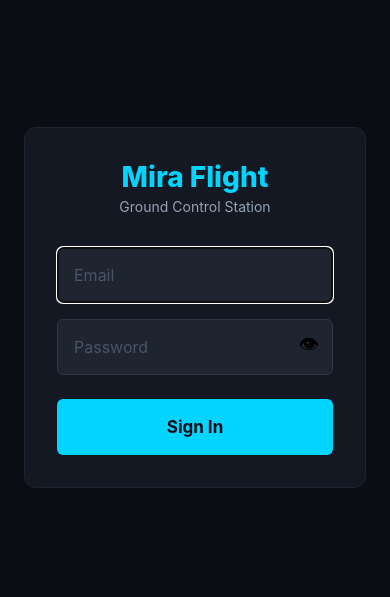
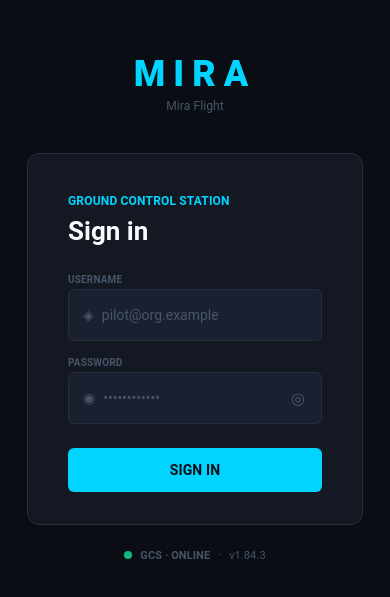
Before and after one commit to dataworks2026/Mira-Flight, a React Native app in the folder mira-flight/: screen /Login in a window 390 px wide. Shown: the part 115-712 px from the top of the page. Built offline with nearby package versions, Linux system fonts and the light colour scheme.

Commit message:
[Feat]: Login redesign variant A

```diff
--- a/mira-flight/src/screens/LoginScreen.tsx
+++ b/mira-flight/src/screens/LoginScreen.tsx
@@ -5,9 +5,7 @@ import {
   TextInput,
   TouchableOpacity,
   StyleSheet,
-  Alert,
   ActivityIndicator,
-  useWindowDimensions,
   KeyboardAvoidingView,
   Platform,
   ScrollView,
@@ -16,33 +14,51 @@ import {useNavigation} from '@react-navigation/native';
 import {NativeStackNavigationProp} from '@react-navigation/native-stack';
 import {useAuthStore} from '../store/authStore';
 import {RootStackParamList} from '../App';
+import {
+  T,
+  spacing,
+  radius,
+  fontSize,
+  fontFamily,
+  hairline,
+  hitTarget,
+} from '../theme/tokens';
 
 type NavProp = NativeStackNavigationProp<RootStackParamList>;
+
+function hasCapsLock(text: string): boolean {
+  if (text.length < 2) {return false;}
+  const letters = text.replace(/[^a-zA-Z]/g, '');
+  return letters.length > 0 && letters === letters.toUpperCase();
+}
 
 export default function LoginScreen() {
   const navigation = useNavigation<NavProp>();
   const login = useAuthStore(s => s.login);
-  const {width, height} = useWindowDimensions();
-  const isLandscape = width > height;
 
   const [email, setEmail] = useState('');
   const [password, setPassword] = useState('');
   const [loading, setLoading] = useState(false);
+  const [error, setError] = useState('');
+  const [showPassword, setShowPassword] = useState(false);
+  const [passFocused, setPassFocused] = useState(false);
 
   const passwordRef = useRef<TextInput>(null);
-  const [showPassword, setShowPassword] = useState(false);
+
+  const capsWarning = passFocused && !showPassword && hasCapsLock(password);
 
   const handleLogin = async () => {
     if (!email.trim() || !password.trim()) {
-      Alert.alert('Error', 'Enter email and password');
+      setError('Enter email and password');
       return;
     }
+    setError('');
     setLoading(true);
     try {
       await login(email.trim(), password);
       navigation.reset({index: 0, routes: [{name: 'Home'}]});
     } catch (err: any) {
-      Alert.alert('Login Failed', err?.message || 'Invalid credentials');
+      setError(err?.message || 'Invalid credentials');
     } finally {
       setLoading(false);
     }
@@ -50,145 +66,296 @@ export default function LoginScreen() {
 
   return (
     <KeyboardAvoidingView
-      style={styles.container}
+      style={s.root}
       behavior={Platform.OS === 'ios' ? 'padding' : 'height'}>
       <ScrollView
-        contentContainerStyle={[
-          styles.inner,
-          isLandscape && styles.innerLandscape,
-        ]}
+        contentContainerStyle={s.inner}
         keyboardShouldPersistTaps="handled"
         showsVerticalScrollIndicator={false}>
-        <View style={[styles.card, isLandscape && styles.cardLandscape]}>
-          <Text style={styles.title}>Mira Flight</Text>
-          <Text style={styles.subtitle}>Ground Control Station</Text>
 
+        {/* Brand lockup */}
+        <View style={s.brand}>
+          <Text style={s.brandMark}>MIRA</Text>
+          <Text style={s.brandSub}>Mira Flight</Text>
+        </View>
+
+        {/* Sign-in card */}
+        <View style={s.card}>
+          <Text style={s.eyebrow}>GROUND CONTROL STATION</Text>
+          <Text style={s.title}>Sign in</Text>
+
+          {/* Username */}
+          <View style={s.fieldBlock}>
+            <Text style={s.fieldLabel}>USERNAME</Text>
+            <View style={s.inputWrap}>
+              <Text style={s.inputIcon}>◈</Text>
               <TextInput
-            style={styles.input}
-            placeholder="Email"
-            placeholderTextColor="#475569"
+                style={s.input}
+                placeholder="pilot@org.example"
+                placeholderTextColor={T.t3}
                 value={email}
-            onChangeText={setEmail}
+                onChangeText={v => {setEmail(v); setError('');}}
                 keyboardType="email-address"
                 autoCapitalize="none"
                 autoCorrect={false}
-            autoFocus
                 returnKeyType="next"
                 onSubmitEditing={() => passwordRef.current?.focus()}
                 blurOnSubmit={false}
               />
-          <View style={styles.passwordRow}>
+            </View>
+          </View>
+
+          {/* Password */}
+          <View style={s.fieldBlock}>
+            <Text style={s.fieldLabel}>PASSWORD</Text>
+            <View style={s.inputWrap}>
+              <Text style={s.inputIcon}>◉</Text>
               <TextInput
                 ref={passwordRef}
-              style={[styles.input, styles.passwordInput]}
-              placeholder="Password"
-              placeholderTextColor="#475569"
+                style={[s.input, s.inputPass]}
+                placeholder="••••••••••••"
+                placeholderTextColor={T.t3}
                 value={password}
-              onChangeText={setPassword}
+                onChangeText={v => {setPassword(v); setError('');}}
                 secureTextEntry={!showPassword}
                 returnKeyType="done"
                 onSubmitEditing={handleLogin}
+                onFocus={() => setPassFocused(true)}
+                onBlur={() => setPassFocused(false)}
               />
               <TouchableOpacity
-              style={styles.eyeBtn}
+                style={s.eyeBtn}
                 onPress={() => setShowPassword(v => !v)}
                 hitSlop={{top: 12, bottom: 12, left: 12, right: 12}}>
-              <Text style={styles.eyeText}>{showPassword ? '🙈' : '👁'}</Text>
+                <Text style={s.eyeText}>{showPassword ? '○' : '◎'}</Text>
+              </TouchableOpacity>
+            </View>
+            {capsWarning && (
+              <Text style={s.capsHint}>⇪ CAPS LOCK ON</Text>
+            )}
+          </View>
+
+          {/* Inline error */}
+          {!!error && (
+            <View style={s.errorBox}>
+              <Text style={s.errorText}>{error}</Text>
+            </View>
+          )}
+
+          {/* Sign-in button */}
+          <TouchableOpacity
+            style={[s.signInBtn, loading && s.signInBtnBusy]}
+            onPress={handleLogin}
+            disabled={loading}
+            activeOpacity={0.8}
+            accessibilityRole="button"
+            accessibilityLabel="Sign in">
+            {loading ? (
+              <ActivityIndicator size="small" color={T.bg} />
+            ) : (
+              <Text style={s.signInBtnText}>SIGN IN</Text>
+            )}
           </TouchableOpacity>
         </View>
 
-          <TouchableOpacity
-            style={styles.loginBtn}
-            onPress={handleLogin}
-            disabled={loading}>
-            {loading ? (
-              <ActivityIndicator color="#F8FAFC" />
-            ) : (
-              <Text style={styles.loginBtnText}>Sign In</Text>
-            )}
-          </TouchableOpacity>
+        {/* GCS status line */}
+        <View style={s.statusRow}>
+          <View style={s.statusDot} />
+          <Text style={s.statusText}>GCS · ONLINE</Text>
+          <Text style={s.statusDivider}>·</Text>
+          <Text style={s.statusVersion}>v1.84.3</Text>
         </View>
       </ScrollView>
     </KeyboardAvoidingView>
   );
 }
 
-const styles = StyleSheet.create({
-  container: {
+const s = StyleSheet.create({
+  root: {
     flex: 1,
-    backgroundColor: '#0A0E14',
+    backgroundColor: T.bg,
   },
   inner: {
     flexGrow: 1,
     justifyContent: 'center',
-    padding: 24,
+    alignItems: 'center',
+    paddingVertical: spacing.xxl,
+    paddingHorizontal: spacing.xl,
   },
-  innerLandscape: {
+
+  // Brand lockup
+  brand: {
     alignItems: 'center',
+    marginBottom: 40,
   },
+  brandMark: {
+    fontSize: 36,
+    fontWeight: '900',
+    color: T.cyan,
+    fontFamily: fontFamily.ui,
+    letterSpacing: 8,
+  },
+  brandSub: {
+    fontSize: fontSize.caption,
+    color: T.t3,
+    fontFamily: fontFamily.ui,
+    marginTop: 4,
+    letterSpacing: 0.1,
+  },
+
+  // Card
   card: {
-    backgroundColor: '#131822',
-    borderRadius: 12,
-    borderWidth: 1,
-    borderColor: '#1E2530',
-    padding: 32,
-    elevation: 4,
+    width: 520,
+    maxWidth: '96%',
+    backgroundColor: T.panel,
+    borderRadius: radius.panel,
+    borderWidth: hairline,
+    borderColor: T.hairline,
+    paddingHorizontal: 40,
+    paddingTop: 40,
+    paddingBottom: 32,
+    elevation: 8,
   },
-  cardLandscape: {
-    width: 480,
-    maxWidth: '80%' as any,
+  eyebrow: {
+    fontSize: fontSize.caption,
+    color: T.cyan,
+    fontFamily: fontFamily.ui,
+    fontWeight: '700',
+    letterSpacing: 0.18,
+    marginBottom: spacing.sm,
   },
   title: {
-    fontSize: 28,
-    fontWeight: '800',
-    color: '#00D4FF',
-    textAlign: 'center',
+    fontSize: 26,
+    fontWeight: '700',
+    color: T.t1,
+    fontFamily: fontFamily.ui,
+    marginBottom: 28,
   },
-  subtitle: {
+
+  // Fields
+  fieldBlock: {
+    marginBottom: spacing.lg,
+  },
+  fieldLabel: {
+    fontSize: 10,
+    color: T.t3,
+    fontFamily: fontFamily.ui,
+    fontWeight: '700',
+    letterSpacing: 0.16,
+    marginBottom: spacing.xs,
+  },
+  inputWrap: {
+    flexDirection: 'row',
+    alignItems: 'center',
+    height: 52,
+    backgroundColor: T.panelHi,
+    borderRadius: radius.btn,
+    borderWidth: hairline,
+    borderColor: T.hairline,
+    overflow: 'hidden',
+  },
+  inputIcon: {
     fontSize: 14,
-    color: '#94A3B8',
-    textAlign: 'center',
-    marginBottom: 32,
-    marginTop: 4,
+    color: T.t3,
+    paddingLeft: 14,
+    paddingRight: 8,
   },
   input: {
-    borderWidth: 1,
-    borderColor: '#2D3748',
-    borderRadius: 6,
-    paddingHorizontal: 16,
-    paddingVertical: 16,
-    fontSize: 16,
-    marginBottom: 16,
-    backgroundColor: '#1E2530',
-    color: '#F8FAFC',
-    minHeight: 56,
+    flex: 1,
+    height: 52,
+    fontSize: fontSize.body,
+    color: T.t1,
+    fontFamily: fontFamily.ui,
+    paddingRight: spacing.md,
   },
-  loginBtn: {
-    backgroundColor: '#00D4FF',
-    borderRadius: 6,
-    paddingVertical: 16,
-    alignItems: 'center',
-    marginTop: 8,
-    minHeight: 56,
-    justifyContent: 'center',
-  },
-  loginBtnText: {color: '#0A0E14', fontSize: 17, fontWeight: '700'},
-  passwordRow: {
-    position: 'relative',
-    marginBottom: 16,
-  },
-  passwordInput: {
-    marginBottom: 0,
-    paddingRight: 52,
+  inputPass: {
+    paddingRight: 44,
   },
   eyeBtn: {
     position: 'absolute',
-    right: 14,
-    top: 0,
-    bottom: 0,
+    right: 12,
+    height: 52,
     justifyContent: 'center',
+    paddingHorizontal: spacing.xs,
   },
   eyeText: {
-    fontSize: 20,
+    fontSize: 16,
+    color: T.t3,
+  },
+  capsHint: {
+    fontSize: 10,
+    color: T.amber,
+    fontFamily: fontFamily.ui,
+    fontWeight: '600',
+    letterSpacing: 0.1,
+    marginTop: spacing.xs,
+  },
+
+  // Inline error
+  errorBox: {
+    backgroundColor: T.red + '18',
+    borderRadius: radius.btn,
+    borderWidth: hairline,
+    borderColor: T.red + '44',
+    paddingHorizontal: spacing.md,
+    paddingVertical: spacing.sm,
+    marginBottom: spacing.md,
+  },
+  errorText: {
+    fontSize: fontSize.caption,
+    color: T.red,
+    fontFamily: fontFamily.ui,
+  },
+
+  // Sign-in button
+  signInBtn: {
+    height: hitTarget.btn,
+    backgroundColor: T.cyan,
+    borderRadius: radius.btn,
+    justifyContent: 'center',
+    alignItems: 'center',
+    marginTop: spacing.sm,
+  },
+  signInBtnBusy: {
+    backgroundColor: T.cyanDim,
+  },
+  signInBtnText: {
+    fontSize: fontSize.body,
+    fontWeight: '700',
+    color: T.bg,
+    fontFamily: fontFamily.ui,
+    letterSpacing: 0.14,
+  },
+
+  // GCS status
+  statusRow: {
+    flexDirection: 'row',
+    alignItems: 'center',
+    gap: spacing.sm,
+    marginTop: 24,
+  },
+  statusDot: {
+    width: 8,
+    height: 8,
+    borderRadius: 4,
+    backgroundColor: T.green,
+  },
+  statusText: {
+    fontSize: 11,
+    color: T.t3,
+    fontFamily: fontFamily.ui,
+    fontWeight: '600',
+    letterSpacing: 0.1,
+  },
+  statusDivider: {
+    fontSize: 11,
+    color: T.t3,
+    fontFamily: fontFamily.ui,
+  },
+  statusVersion: {
+    fontSize: 11,
+    color: T.t3,
+    fontFamily: fontFamily.ui,
+    letterSpacing: 0.1,
   },
 });
```
Lines whose indentation alone changed are shown as unchanged.
